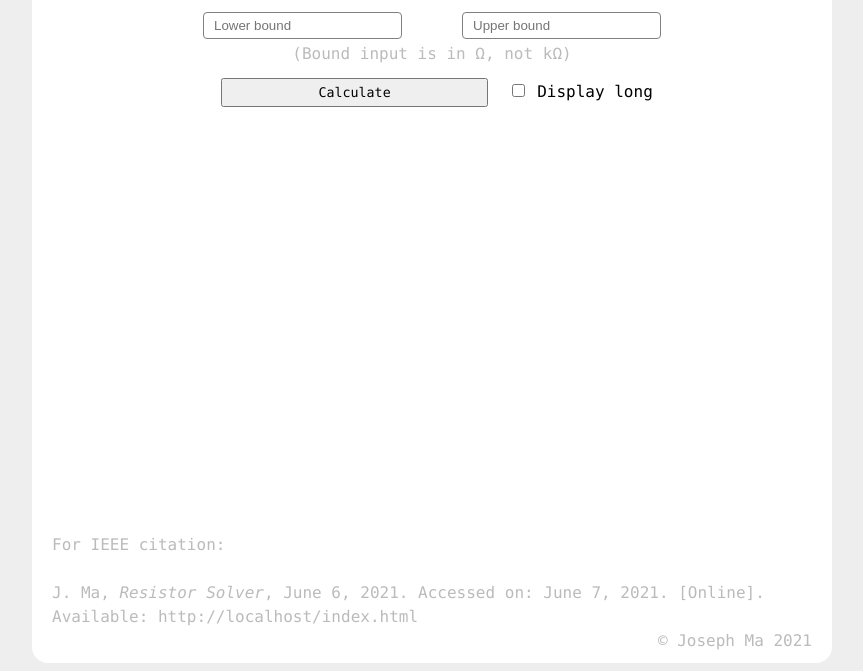
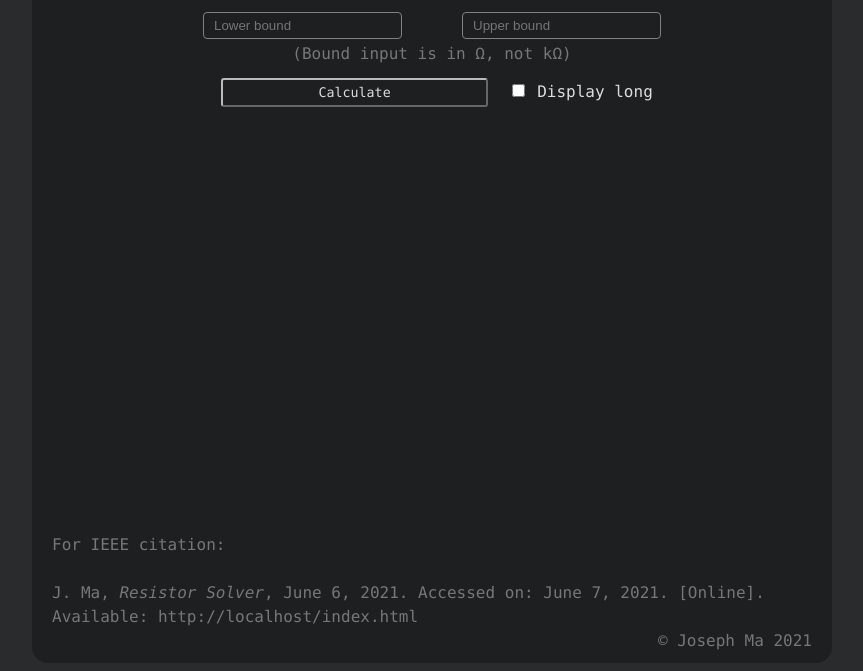
Before and after one commit to jlsajfj/resistor-solver, a plain HTML site: page index.html in a window 1280 px wide. Shown: the part 153-824 px from the top of the page, without its empty margins (208-1071 px from the left). Drawn offline with Linux system fonts and the dark colour scheme.

Commit message:
added auto dark mode

```diff
--- a/styles.css
+++ b/styles.css
@@ -54,6 +54,8 @@ body {
     padding: 5px 10px;
     width: 20em;
     margin: 10px;
+    border-radius: 3px;
+    border-color: #AAA;
 }
 
 .resistors {
@@ -82,4 +84,92 @@ body {
 
 .copyright {
     text-align: right;
+    margin-left: auto;
+    margin-right: 0;
 }
+
+.actual-footer {
+    display: flex;
+    flex-direction: row;
+}
+
+/* dark mode toggle
+.switch {
+    position: relative;
+    display: inline-block;
+    width: 48px;
+    height: 28px;
+}
+
+.switch input {
+    opacity: 0;
+    width: 0;
+    height: 0;
+}
+
+.slider {
+    position: absolute;
+    cursor: pointer;
+    top: 0;
+    left: 0;
+    right: 0;
+    bottom: 0;
+    background-color: #555;
+    -webkit-transition: background-color .4s;
+    transition: background-color .4s;
+    border-radius: 28px;
+}
+
+.slider:before {
+    position: absolute;
+    content: "";
+    height: 20px;
+    width: 20px;
+    left: 4px;
+    bottom: 4px;
+    background-color: white;
+    -webkit-transition: .4s;
+    transition: .4s;
+    border-radius: 50%;
+}
+
+input:checked + .slider {
+    background-color: whitesmoke;
+}
+
+input:focus + .slider {
+    box-shadow: 0 0 1px #2196F3;
+}
+
+input:checked + .slider:before {
+    -webkit-transform: translateX(20px);
+    -ms-transform: translateX(20px);
+    transform: translateX(20px);
+    background-color: #777;
+}*/
+
+@media (prefers-color-scheme: dark) {
+    body {
+        background-color: #2A2B2D;
+        color: #DDD;
+    }
+
+    .wrapper {
+        background-color: #1D1F20;
+    }
+
+    .range-input {
+        background-color: #1D1F20;
+        color: #DDD;
+    }
+
+    .range-submit {
+        background-color: #1D1F20;
+        color: #DDD;
+        border-color: #BBB;
+    }
+
+    .footer, .hint {
+        color: #777;
+    }
+}
```
Also changed, not shown: index.html (+8 -0 lines).
